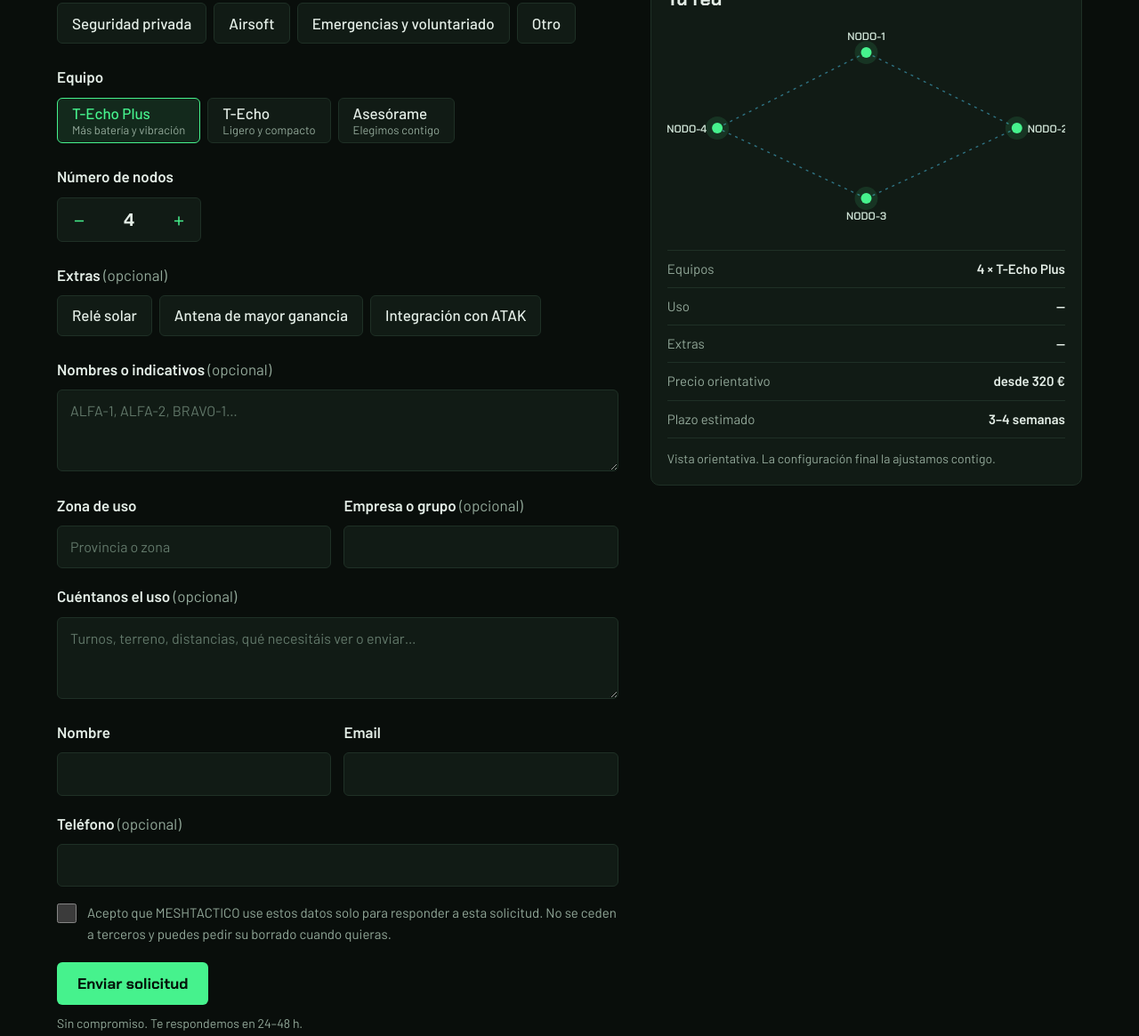
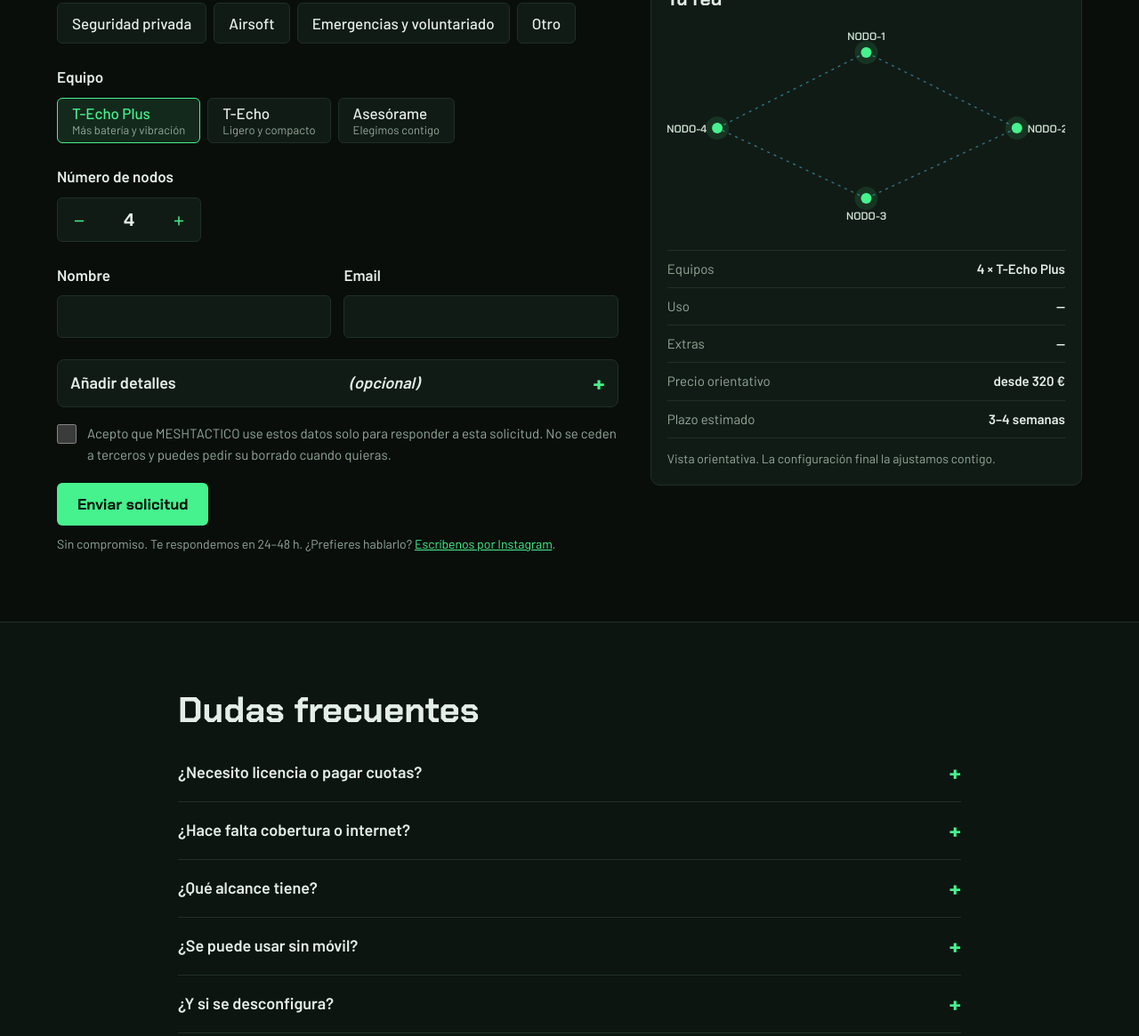
Before and after one commit to pablosc7007-hub/meshtactico-media, a plain HTML site: page docs/index.html in a window 1280 px wide. Shown: the part 3123-4288 px from the top of the page at 89% size. Drawn offline with Linux system fonts and the light colour scheme.

Commit message:
Mejora conversión móvil: formulario corto, botón fijo y contacto por Instagram
Co-Authored-By: Claude Opus 5.5 <noreply@anthropic.com>
Claude-Session: https://claude.ai/code/session_01H6Hmqfj3mFVzPd3oSmjfGH

```diff
--- a/docs/index.html
+++ b/docs/index.html
@@ -130,6 +130,14 @@ footer p{margin:0;max-width:60ch}
 #ck{position:fixed;left:12px;right:12px;bottom:12px;z-index:99;max-width:560px;margin:0 auto;background:#0d1611;border:1px solid var(--line);border-radius:12px;padding:14px 16px;color:var(--mute);font-size:14px;box-shadow:0 10px 30px rgba(0,0,0,.5)}
 #ck p{margin:0 0 10px}#ck .r{display:flex;gap:10px;justify-content:flex-end}#ck button{font:600 14px/1 inherit;padding:9px 14px;border-radius:8px;cursor:pointer;border:1px solid var(--line);background:transparent;color:var(--ink)}#ck button.ok{background:#46f28d;color:#07110b;border-color:#46f28d}
 .precio{margin:0 0 14px;font:600 20px/1.3 "Chakra Petch",sans-serif;color:var(--ink)}.precio b{color:#46f28d;font-size:30px}
+.more{margin:6px 0 18px;border:1px solid var(--line);border-radius:8px;padding:10px 14px;background:var(--panel)}
+.more summary{cursor:pointer;font-weight:600;color:var(--ink);list-style:none}
+.more[open] summary{margin-bottom:14px}
+.more summary::after{content:"+";float:right;color:var(--g)}.more[open] summary::after{content:"–"}
+#fab{display:none}
+@media(max-width:900px){.order{grid-template-areas:"f" "a"}
+#fab{display:flex;position:fixed;left:12px;right:12px;bottom:12px;z-index:50;justify-content:center;align-items:center;gap:8px;padding:15px;border-radius:10px;background:#46f28d;color:#07110b;font:700 17px/1 "Chakra Petch",sans-serif;text-decoration:none;box-shadow:0 8px 24px rgba(0,0,0,.5);transition:transform .2s}
+#fab.off{transform:translateY(140%)}}
 </style>
 </head>
 <body>
@@ -248,6 +256,11 @@ footer p{margin:0;max-width:60ch}
       <fieldset><legend>Número de nodos</legend>
         <div class="stepper"><button type="button" id="minus" aria-label="Quitar un nodo">−</button><input type="number" id="nodos" name="nodos" value="4" min="2" max="50" inputmode="numeric" aria-label="Número de nodos"><button type="button" id="plus" aria-label="Añadir un nodo">+</button></div>
       </fieldset>
+      <div class="two">
+        <label class="f"><span class="lbl">Nombre</span><input type="text" name="nombre" required maxlength="80" autocomplete="name"></label>
+        <label class="f"><span class="lbl">Email</span><input type="email" name="email" required maxlength="120" autocomplete="email"></label>
+      </div>
+      <details class="more"><summary>Añadir detalles <em>(opcional)</em></summary>
       <fieldset><legend>Extras <em>(opcional)</em></legend><div class="chips">
         <label class="chip"><input type="checkbox" name="extras" value="Relé solar"><span>Relé solar</span></label>
         <label class="chip"><input type="checkbox" name="extras" value="Antena de mayor ganancia"><span>Antena de mayor ganancia</span></label>
@@ -259,15 +272,12 @@ footer p{margin:0;max-width:60ch}
         <label class="f"><span class="lbl">Empresa o grupo <em>(opcional)</em></span><input type="text" name="empresa" maxlength="120" autocomplete="organization"></label>
       </div>
       <label class="f"><span class="lbl">Cuéntanos el uso <em>(opcional)</em></span><textarea name="uso" maxlength="2000" placeholder="Turnos, terreno, distancias, qué necesitáis ver o enviar…"></textarea></label>
-      <div class="two">
-        <label class="f"><span class="lbl">Nombre</span><input type="text" name="nombre" required maxlength="80" autocomplete="name"></label>
-        <label class="f"><span class="lbl">Email</span><input type="email" name="email" required maxlength="120" autocomplete="email"></label>
-      </div>
       <label class="f"><span class="lbl">Teléfono <em>(opcional)</em></span><input type="tel" name="telefono" maxlength="30" autocomplete="tel"></label>
+      </details>
       <div class="hp" aria-hidden="true"><label>Web<input type="text" name="website" tabindex="-1" autocomplete="off"></label></div>
       <label class="consent"><input type="checkbox" name="consentimiento" value="sí" required><span>Acepto que MESHTACTICO use estos datos solo para responder a esta solicitud. No se ceden a terceros y puedes pedir su borrado cuando quieras.</span></label>
       <button class="btn pri" type="submit" id="send">Enviar solicitud</button>
-      <p class="small" id="msg" role="alert" style="margin-top:10px">Sin compromiso. Te respondemos en 24–48 h.</p>
+      <p class="small" id="msg" role="alert" style="margin-top:10px">Sin compromiso. Te respondemos en 24–48 h. ¿Prefieres hablarlo? <a class="insta" href="https://www.instagram.com/meshtactico/" rel="noopener" style="color:var(--g)">Escríbenos por Instagram</a>.</p>
     </form>
     <div class="res done" id="done" hidden><h3>Solicitud recibida</h3><p>Te escribimos a <b id="doneMail"></b> en 24–48 h con el presupuesto cerrado.</p><p class="plazo" style="margin:0">Plazo estimado de entrega: <span class="plazo-txt">3–4 semanas</span> desde la confirmación.</p></div>
     <div class="res fail" id="fail" hidden><h3>No se ha podido enviar</h3><p>Copia el resumen y mándanoslo por Instagram; te respondemos igual.</p><textarea id="failTxt" readonly aria-label="Resumen de tu solicitud"></textarea><div class="cta"><button class="btn pri sm" type="button" id="copy">Copiar resumen</button><a class="btn sec sm insta" href="https://www.instagram.com/meshtactico/" rel="noopener">Abrir Instagram</a><button class="btn sec sm" type="button" id="retry">Volver al formulario</button></div></div>
@@ -285,6 +295,7 @@ footer p{margin:0;max-width:60ch}
   <details><summary>¿Cuál es el plazo?</summary><p><span class="plazo-txt">3–4 semanas</span> desde que confirmas el pedido. Te lo indicamos cerrado en el presupuesto.</p></details>
 </div></section>
 
+<a id="fab" href="#pedido">Pedir presupuesto · desde 80&nbsp;€</a>
 <footer><div class="wrap">
   <p><b style="color:var(--ink)">MESHTACTICO</b> · Redes LoRa configuradas a medida · <a class="insta" href="https://www.instagram.com/meshtactico/" rel="noopener">Instagram</a></p>
   <p>Proyecto independiente. Meshtastic® es marca registrada de Meshtastic LLC. LilyGO es marca de su fabricante.</p>
@@ -489,5 +500,12 @@ document.getElementById('copy').addEventListener('click', async ev => {
 document.getElementById('retry').addEventListener('click', () => { fail.hidden = true; form.hidden = false; });
 }
 </script>
+<script>
+(function(){var f=document.getElementById('fab'),ck=document.getElementById('ck');if(!f||!('IntersectionObserver' in window))return;
+var vis={};function upd(){f.classList.toggle('off',vis.h||vis.p||(ck&&!ck.hidden))}
+[['h',document.querySelector('h1')],['p',document.getElementById('pedido')]].forEach(function(x){if(x[1])new IntersectionObserver(function(e){vis[x[0]]=e[0].isIntersecting;upd()},{threshold:0.01}).observe(x[1])});
+document.addEventListener('click',function(){setTimeout(upd,50)});upd();
+})();
+</script>
 </body>
 </html>
```
